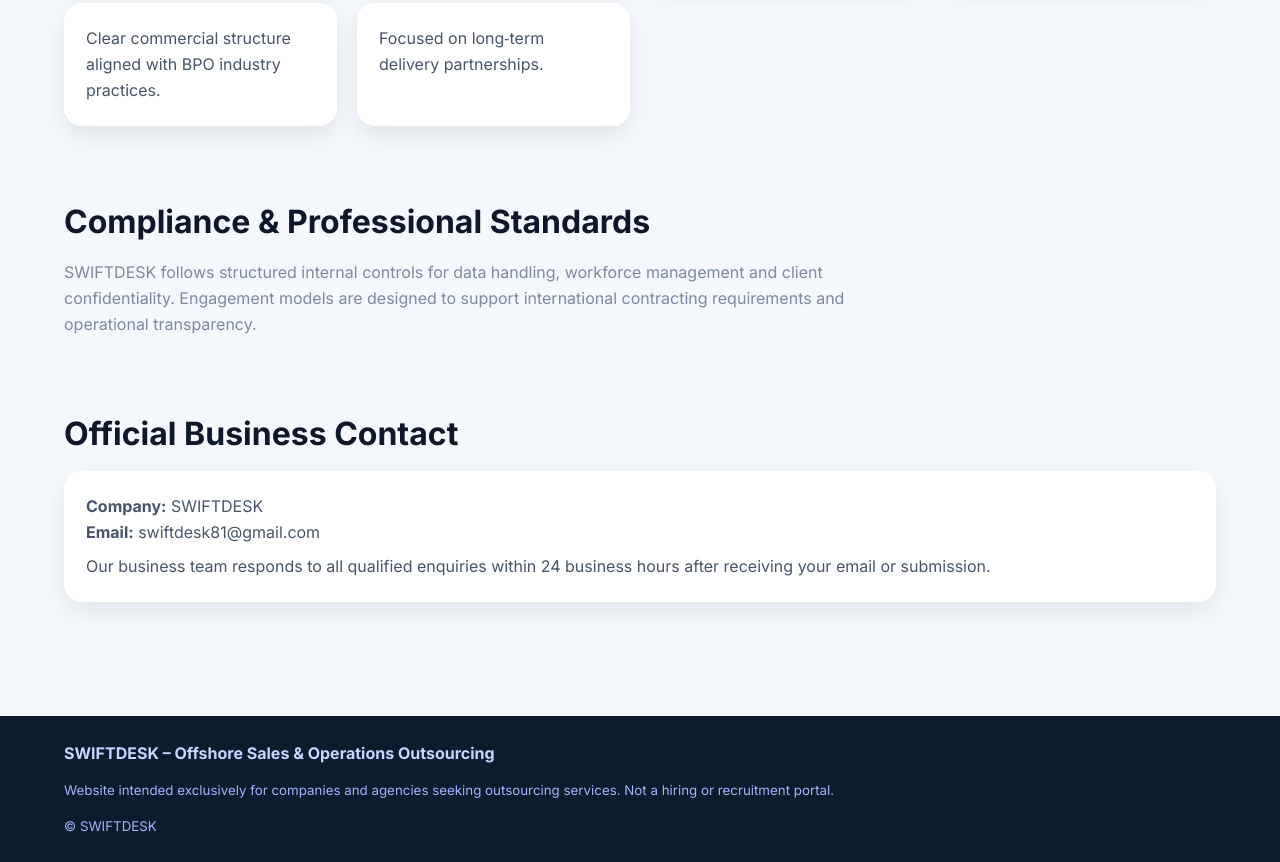
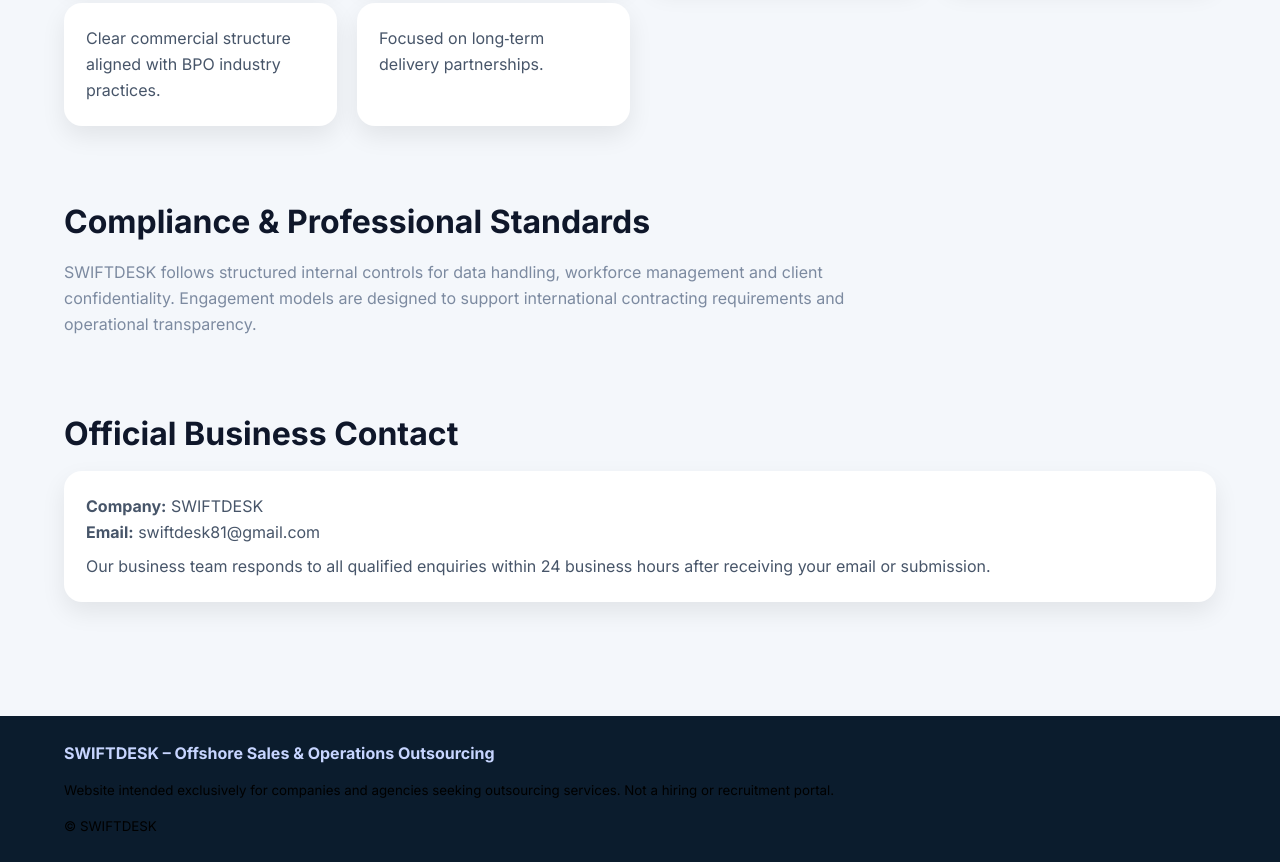
Before and after one commit to swiftdesk81-Hyder/SWIFTDESK-Profile, a plain HTML site: page index.html in a window 1280 px wide. Shown: the part 3001-3863 px from the top of the page. Drawn offline with Linux system fonts and the light colour scheme.

Commit message:
Update index.html

```diff
--- a/index.html
+++ b/index.html
@@ -40,7 +40,7 @@
 textarea{min-height:110px;resize:vertical}
 footer{margin-top:90px;background:#0b1c2d;color:#c7d5ff}
 footer .container{display:grid;gap:14px}
-small{color:#9fb4ff}
+small{color:#000000}
 @media(max-width:900px){.hero{grid-template-columns:1fr}.split{grid-template-columns:1fr}}
 </style>
 </head>
```
